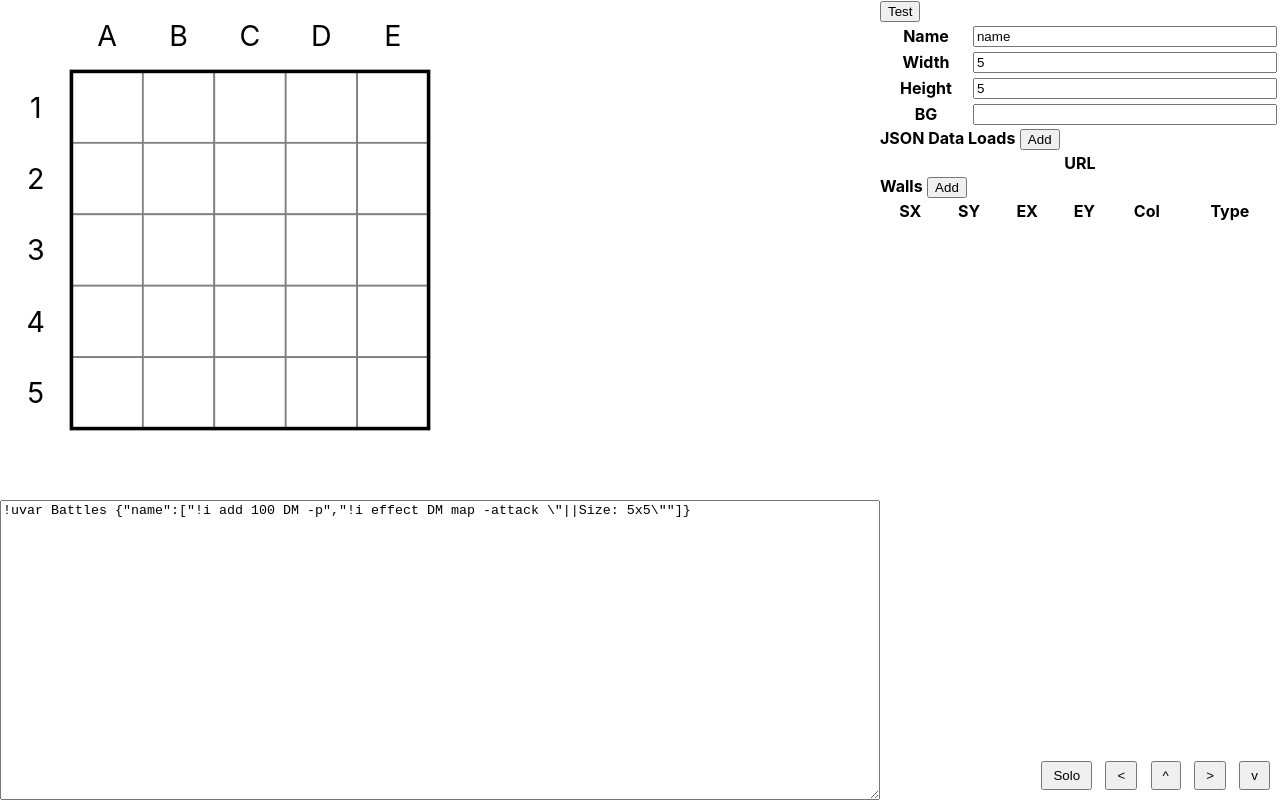
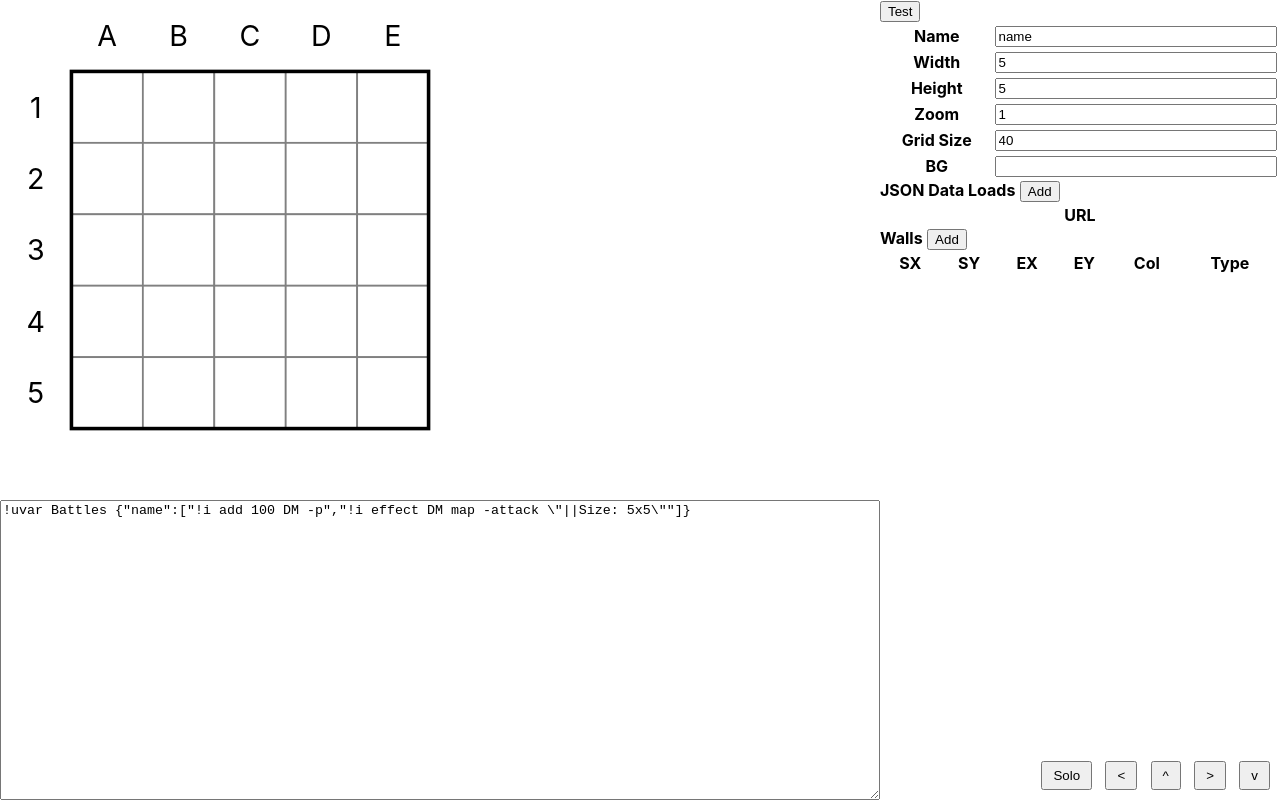
Before and after one commit to lagdotcom/avrae-map-planner, a React (Create React App) app: page / in a window 1280 px wide. Built offline with nearby package versions, Linux system fonts and the light colour scheme.

Commit message:
added zoom and gridsize controls (not saved in json yet)

```diff
--- a/src/BattlePlan.ts
+++ b/src/BattlePlan.ts
@@ -51,6 +51,7 @@ export default interface BattlePlan {
   name: string;
   width: number;
   height: number;
+  zoom: number;
   units: Unit[];
   bg?: string;
   bgx?: number;
--- a/src/MapPlanner.tsx
+++ b/src/MapPlanner.tsx
@@ -51,6 +51,16 @@ function MapSettings({
           label="Height"
           value={plan.height}
           onChange={(height) => setPlan({ ...plan, height: height || 1 })}
+        />
+        <TableNumberInput
+          label="Zoom"
+          value={plan.zoom}
+          onChange={zoom => setPlan({ ...plan, zoom: zoom || 1 })}
+        />
+        <TableNumberInput
+          label="Grid Size"
+          value={plan.gridsize || 40}
+          onChange={gridsize => setPlan({ ...plan, gridsize: gridsize || 1 })}
         />
         <TableTextInput
           label="BG"
@@ -323,6 +333,7 @@ export default function MapPlanner(): JSX.Element {
     name: "name",
     width: 5,
     height: 5,
+    zoom: 1,
     units: [],
     walls: [],
     loads: [],
--- a/src/tools.ts
+++ b/src/tools.ts
@@ -239,6 +239,7 @@ export function convertFromUVar(s: string): BattlePlan {
     name,
     width: 1,
     height: 1,
+    zoom: 1,
     units: [],
     walls: [],
     loads: [],
@@ -270,6 +271,7 @@ export function getOTFBMUrl(plan: BattlePlan): string {
   if (plan.startx || plan.starty)
     url += cell(plan.startx || 0, plan.starty || 0) + ":";
   url += `${plan.width}x${plan.height}`;
+  if (plan.zoom !== 1) url += `/@${plan.zoom}`;
   if (plan.gridsize) url += `/@c${plan.gridsize}`;
   if (plan.bgx || plan.bgy) url += `/@o${plan.bgx || 0}:${plan.bgy || 0}`;
 
```
